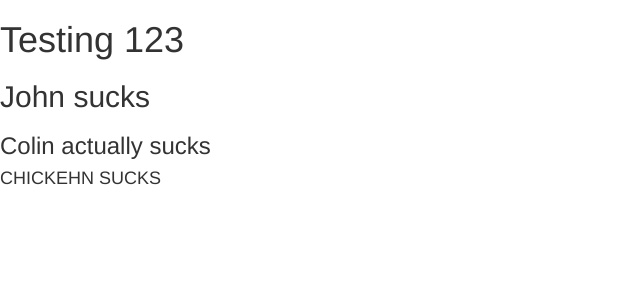
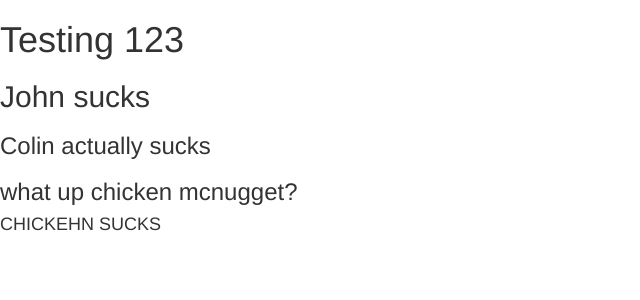
Before and after one commit to jljohnlu/JDLC_Website, a PHP site: page /home.php in a window 1280 px wide. Shown: the top 300 px of the page, without its empty margins (0-640 px from the left). Run offline with PHP 8.4, Linux system fonts and the light colour scheme; some libraries are stand-ins or nearby versions.

Commit message:
added additional text
wanted to say that I like chicken

```diff
--- a/home.php
+++ b/home.php
@@ -15,6 +15,8 @@
 
     <h3>Colin actually sucks </h3>
 
+    <h3>what up chicken mcnugget?</h3>
+
     <h4>CHICKEHN SUCKS</h4>
 
     <script src="https://ajax.googleapis.com/ajax/libs/jquery/1.11.0/jquery.min.js"></script>
```
